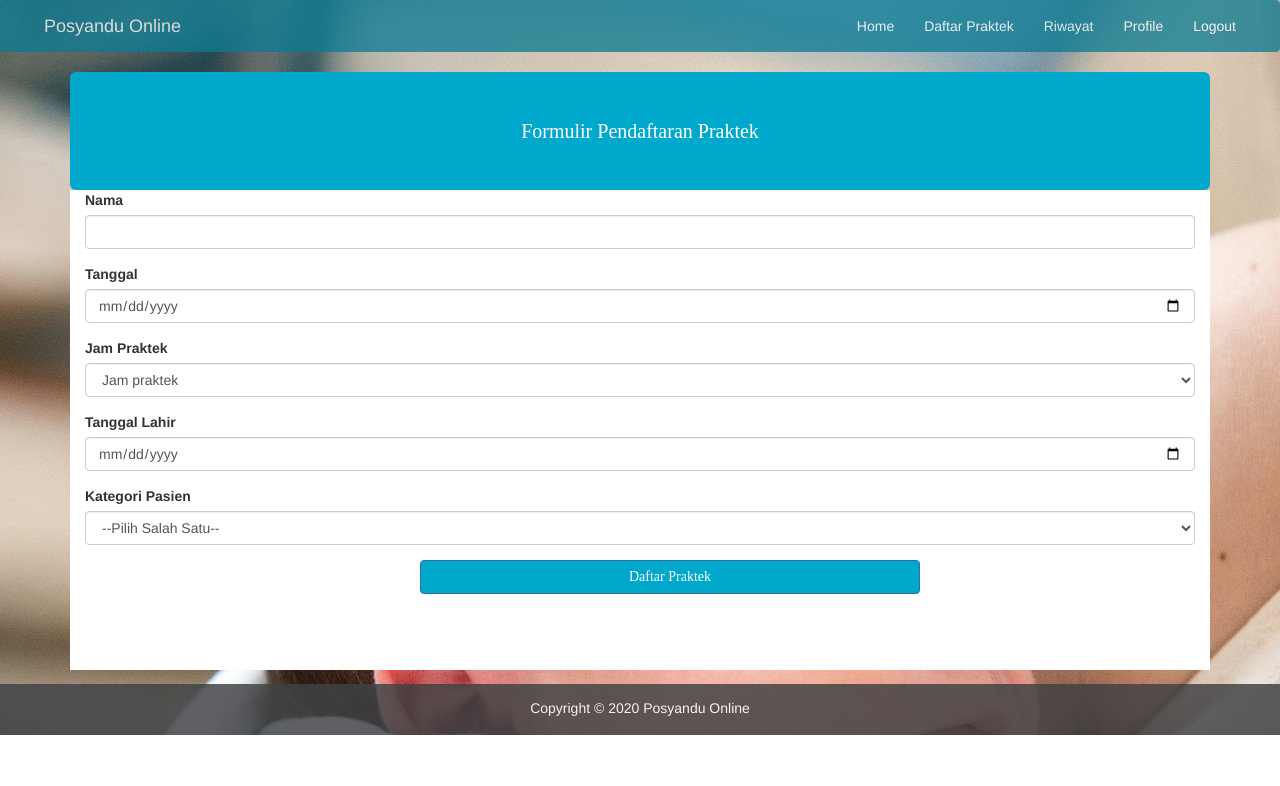
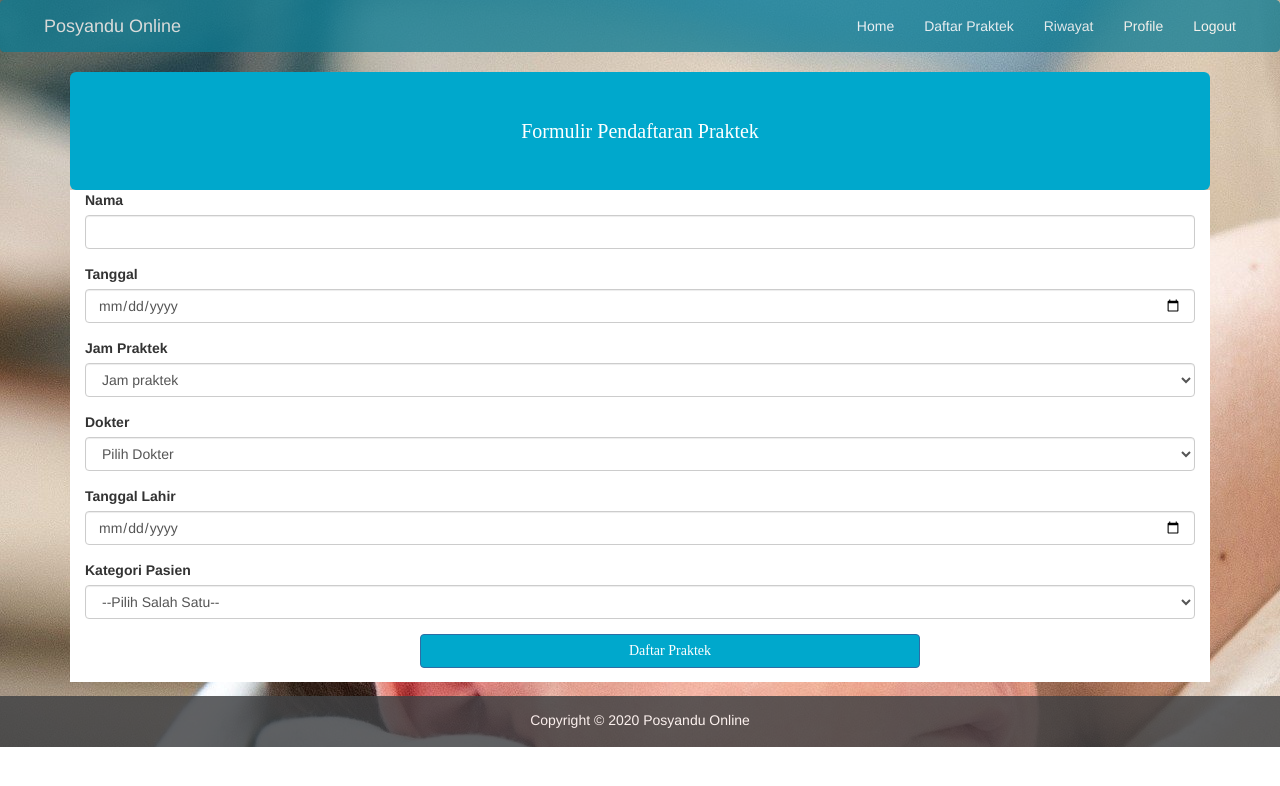
Before and after one commit to ahmadfikri21/Posyandu, a CodeIgniter app: page /Posyandu/index.php/pasien/daftar_praktek in a window 1280 px wide. Shown: the top 786 px of the page. Run offline with CodeIgniter, Linux system fonts and the light colour scheme; data comes from the database, SQL or seed files in the repository; tables that the repository leaves empty hold one stand-in row (values such as "Sample post"); some libraries are stand-ins or nearby versions.

Commit message:
Pasien sudah berhasil daftar dan masuk ke dokter

```diff
--- a/application/controllers/Pasien.php
+++ b/application/controllers/Pasien.php
@@ -56,9 +56,14 @@ defined('BASEPATH') or exit('No direct script access allowed');
             $this->form_validation->set_rules('nama','Nama','required');
             $this->form_validation->set_rules('tanggal','Tanggal','required');
             $this->form_validation->set_rules('jamP','JamP','required');
+            $this->form_validation->set_rules('dokter','Dokter','required');
             $this->form_validation->set_rules('lahir','Lahir','required');
             $this->form_validation->set_rules('katP','KatP','required');
+
+            $dokter = $this->Pasien_model->get_Dokter();
             $data['jamP']=$this->Pasien_model->get_jam_praktek();
+            $data['dokter'] = $dokter;
+
             $user = $this->session->userdata('userdata');
 
             if($this->form_validation->run() == false){
@@ -66,7 +71,11 @@ defined('BASEPATH') or exit('No direct script access allowed');
                 $this->load->view('Pasien/daftar_praktek',$data);
                 $this->load->view('templates/Pasien/footerPasien');
             }else{
+                $nama = $this->Pasien_model->get_idDokter($this->input->post('dokter'));
+                $id_pasien = $this->Pasien_model->get_idPasien();
+
                 $this->Pasien_model->daftarPraktek($user['username']);
+                $this->Pasien_model->daftarPraktekRiwayat($nama,$id_pasien);
                 $this->session->set_flashdata('flash','ditambah');
                 $this->session->flashdata('flash');
                 redirect('Pasien/daftar_praktek');
--- a/application/models/Pasien_model.php
+++ b/application/models/Pasien_model.php
@@ -148,6 +148,52 @@ class Pasien_model extends CI_Model
         return $this->db->insert('pasien',$data);
     }
 
+    public function daftarPraktekRiwayat($dokter,$id){
+        $riwayat = array(
+            "id_dokter" => $dokter,
+            "id_pasien" => $id
+        );
+
+        return $this->db->insert('riwayat',$riwayat);
+    }
+
+    public function get_Dokter(){
+        $query = $this->db->query('SELECT id_dokter,nama FROM dokter');
+        return $query->result();
+    }
+
+    public function get_idDokter($nama){
+        $this->db->select('id_dokter');
+        $this->db->from('dokter');
+        $this->db->where('nama = "'.$nama.'"');
+        $this->db->limit(1);
+
+        $query = $this->db->get();
+
+        if ($query->num_rows() > 0) {
+            return $query->row()->id_dokter;
+        }
+
+        return false;
+    }
+
+    public function get_idPasien(){
+        $query =$this->db->select('id_pasien')->order_by('id_pasien',"desc")->limit(1)->get('pasien')->row();
+
+        $this->db->select('id_pasien');
+        $this->db->from('pasien');
+        $this->db->order_by('id_pasien','DESC');
+        $this->db->limit(1);
+
+        $query = $this->db->get();
+
+        if ($query->num_rows() > 0) {
+            return $query->row()->id_pasien + 1;
+        }
+
+        return false;
+    }
+
     public function get_jam_praktek(){
         $query = $this->db->query('SELECT jam_praktek FROM jadwal_praktek');
         return $query->result();
--- a/application/views/Pasien/daftar_praktek.php
+++ b/application/views/Pasien/daftar_praktek.php
@@ -24,6 +24,15 @@
 					</select>
 				</div>
 				<div class="form-group">
+					<label for="Dokter">Dokter</label>
+					<select class="form-control" name="dokter">
+						<option value="">Pilih Dokter</option>
+						<?php foreach($dokter as $row){ ?>
+						<option value="<?php echo $row->nama; ?>"><?php echo $row->nama; ?></option>';
+						<?php } ?>
+					</select>
+				</div>
+				<div class="form-group">
 					<label for="lahir">Tanggal Lahir</label>
 					<input type="date" class="form-control" name="lahir">
 				</div>
```
